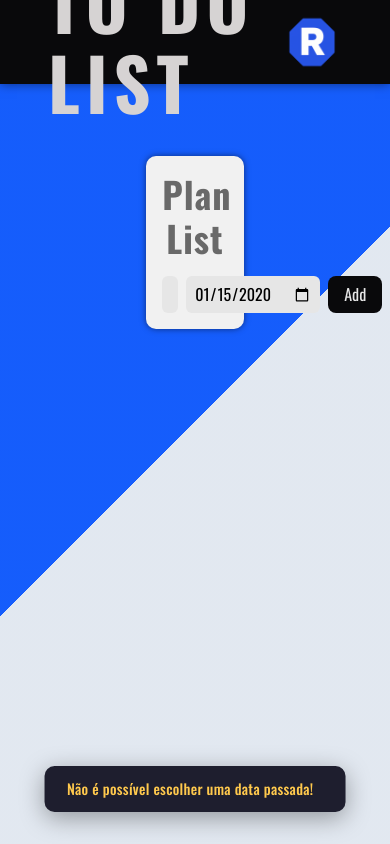
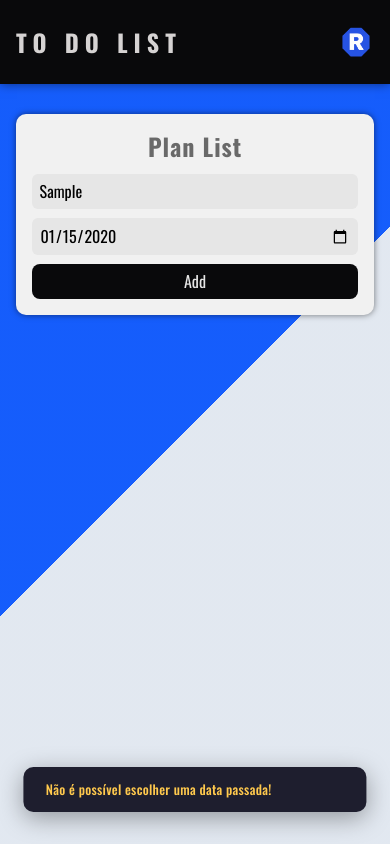
Before and after one commit to kataokadev/To_Do_List, a plain HTML site: page index.html in a window 390 px wide. Both pictures are taken after typing "Sample", "2020-01-15" into the empty fields and a click on the button "Add". Drawn offline with nearby package versions, Linux system fonts and the light colour scheme.

Commit message:
Melhorando responsividade

```diff
--- a/styles/components/box.css
+++ b/styles/components/box.css
@@ -63,3 +63,69 @@
   background-color: oklch(24.657% 0.01322 285.368);
   transform: translateY(-2px);
 }
+
+/* lg */
+@media (max-width: 1024px) {
+  .box {
+    width: 40%;
+  }
+}
+
+/* md */
+@media (max-width: 768px) {
+  .container__box {
+    margin-top: var(--size-5xl);
+    height: auto;
+  }
+
+  .box {
+    width: 60%;
+  }
+
+  .subtitle {
+    font-size: var(--size-3xl);
+  }
+}
+
+/* sm */
+@media (max-width: 640px) {
+  .box {
+    width: 80%;
+  }
+}
+
+/* xs */
+@media (max-width: 475px) {
+  .container__box {
+    margin-top: var(--size-3xl);
+  }
+
+  .box {
+    width: 92%;
+  }
+
+  .subtitle {
+    font-size: var(--size-2xl);
+    margin-bottom: 0.75rem;
+  }
+
+  .forms {
+    flex-direction: column;
+    align-items: stretch;
+    gap: 0.6rem;
+  }
+
+  #task__input {
+    width: 100%;
+  }
+
+  #date__input {
+    width: 100%;
+  }
+
+  .add__btn {
+    width: 100%;
+    padding: 0.6rem;
+    text-align: center;
+  }
+}
--- a/styles/components/header.css
+++ b/styles/components/header.css
@@ -15,3 +15,32 @@
   height: var(--size-6xl);
   width: var(--size-6xl);
 }
+
+/* md */
+@media (max-width: 768px) {
+  .header {
+    padding: 0 1.5rem;
+  }
+
+  .logo {
+    height: var(--size-5xl);
+    width: var(--size-5xl);
+  }
+}
+
+/* xs */
+@media (max-width: 475px) {
+  .header {
+    padding: 0 1rem;
+  }
+
+  .logo {
+    height: var(--size-4xl);
+    width: var(--size-4xl);
+  }
+
+  .title__text {
+    font-size: var(--size-2xl);
+    letter-spacing: 3px;
+  }
+}
--- a/styles/components/main.css
+++ b/styles/components/main.css
@@ -1,5 +1,6 @@
 .wrapper {
   height: calc(100vh - 10vh);
+  height: calc(100dvh - 10vh);
   width: 100%;
   overflow: hidden;
   display: flex;
@@ -16,3 +17,10 @@
   font-weight: 700;
   text-transform: uppercase;
 }
+
+/* xs */
+@media (max-width: 475px) {
+  .wrapper {
+    height: calc(100dvh - 10vh);
+  }
+}
--- a/styles/components/popups.css
+++ b/styles/components/popups.css
@@ -118,3 +118,18 @@
 .modal__btn--confirm:hover {
   background-color: #e03c3c;
 }
+
+/* xs */
+@media (max-width: 475px) {
+  .modal {
+    width: 88%;
+    padding: 1.5rem;
+  }
+
+  .toast {
+    width: 88%;
+    white-space: normal;
+    text-align: center;
+    font-size: 0.82rem;
+  }
+}
--- a/styles/components/tasks.css
+++ b/styles/components/tasks.css
@@ -110,7 +110,44 @@
     color 0.2s;
 }
 
-.btn--remove:hover {
-  background-color: #ff4d4d;
-  color: #fff;
+/* lg */
+@media (max-width: 1024px) {
+  .task {
+    width: 60%;
+  }
 }
+
+/* md */
+@media (max-width: 768px) {
+  .task__container {
+    max-height: calc(100vh - 320px);
+  }
+
+  .task {
+    width: 75%;
+  }
+}
+
+/* sm */
+@media (max-width: 640px) {
+  .task {
+    width: 88%;
+  }
+}
+
+/* xs */
+@media (max-width: 475px) {
+  .task__container {
+    max-height: calc(100vh - 360px);
+    padding: 0 0.5rem;
+  }
+
+  .task {
+    width: 100%;
+    min-width: unset;
+  }
+
+  .task__text {
+    font-size: var(--size-base);
+  }
+}
```
Also changed, not shown: index.html (+0 -2 lines).
